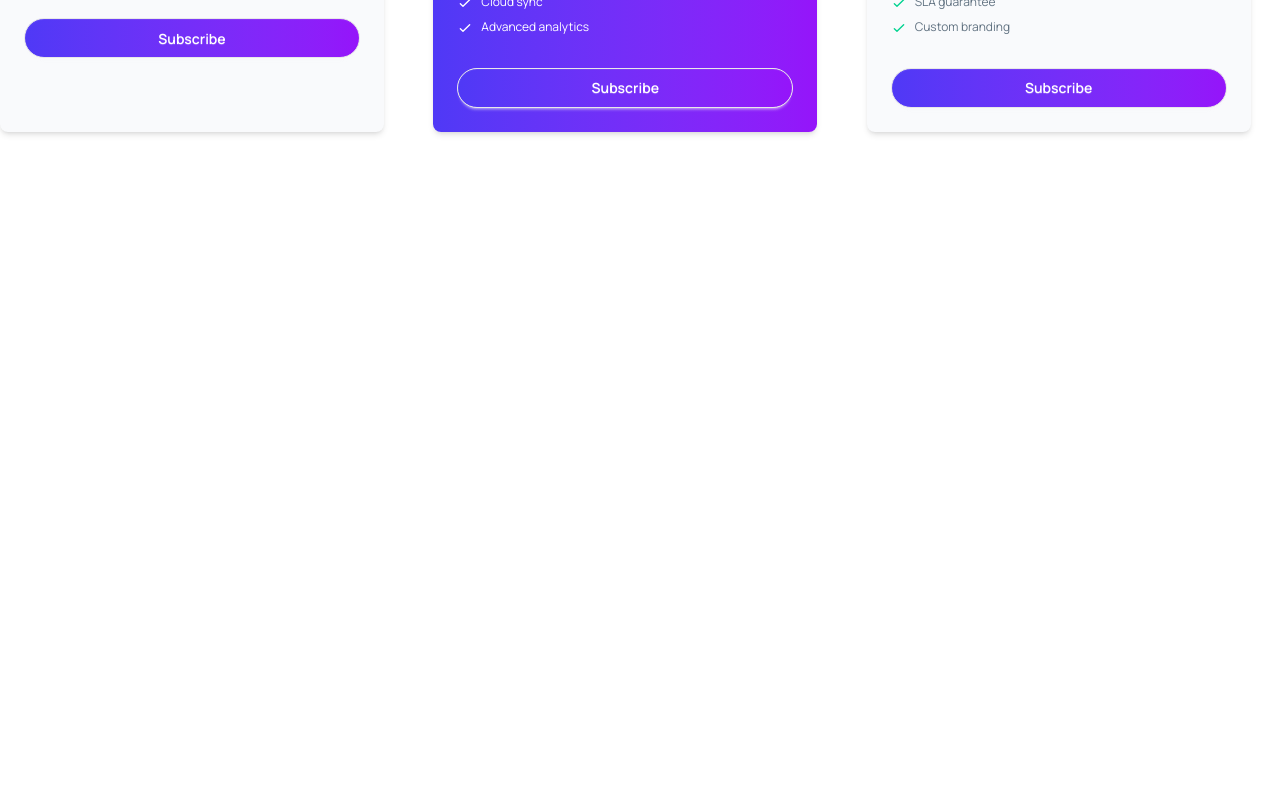
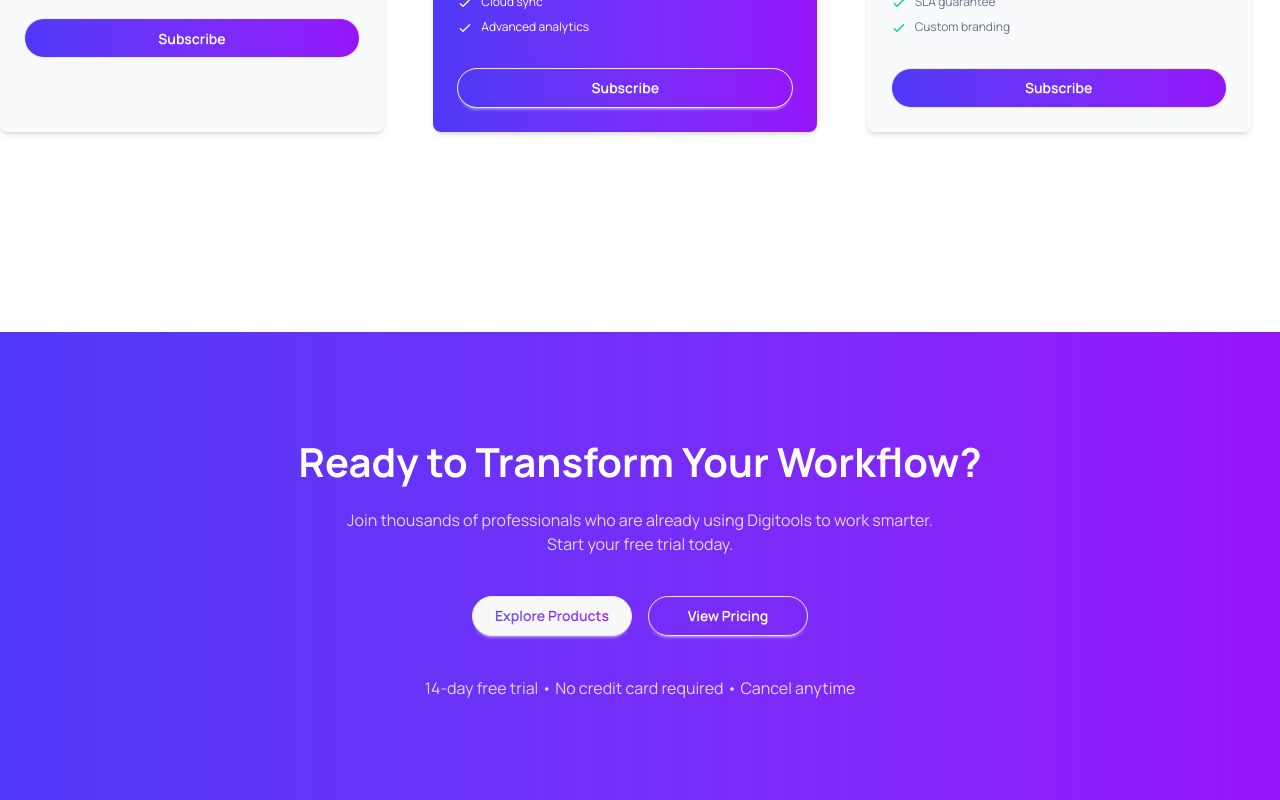
Before and after one commit to Niloygh/assignment-6, a React (Vite) app: page / in a window 1280 px wide. Shown: the part 2230-3030 px from the top of the page. Before the commit the page ends 2562 px from the top, so only its background shows below. Built offline with nearby package versions, Linux system fonts and the light colour scheme.

Commit message:
workflow section make

```diff
--- a/src/App.jsx
+++ b/src/App.jsx
@@ -4,6 +4,7 @@ import Navbar from './components/Navbar'
 import Steps from './components/Steps'
 import PricingCard from './components/PricingCard'
 import Rating from './components/Rating'
+import Workflow from './components/Workflow'
 
 function App() {
 
@@ -17,6 +18,7 @@ function App() {
 
       <Steps />
       <PricingCard />
+      <Workflow />
 
 
     </>
--- /dev/null
+++ b/src/components/Workflow.jsx
@@ -0,0 +1,27 @@
+import React from 'react';
+
+const Workflow = () => {
+    return (
+        <div className='bg-linear-to-r from-[#4F39F6] to-[#9514FA] text-white text-center'>
+            <div className="container mx-auto py-25 space-y-4">
+                <h1 className='text-[40px] font-bold'>Ready to Transform Your Workflow?</h1>
+                <p className='lg:w-150 lg:mx-auto text-white/80'>Join thousands of professionals who are already using Digitools to work smarter. Start your free trial today.</p>
+
+                <div className="my-10">
+                    <button className='btn w-40 rounded-full mr-4'>
+                        <span  className=' bg-linear-to-r from-[#4F39F6] to-[#9514FA] bg-clip-text text-transparent'>Explore Products
+                        </span>
+                    </button>
+
+                    <button className='btn w-40 rounded-full bg-transparent text-white'>View Pricing</button>
+                </div>
+                <p className='text-white/80'>14-day free trial • No credit card required • Cancel anytime</p>
+
+
+            </div>
+
+        </div>
+    );
+};
+
+export default Workflow;
```
